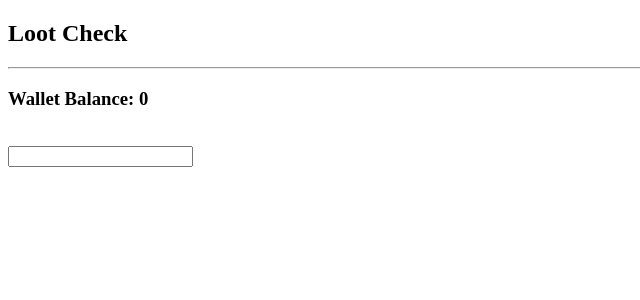
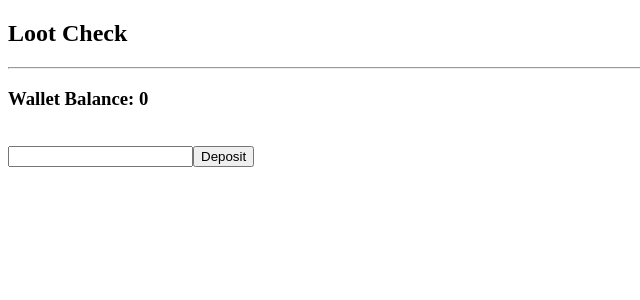
Before and after one commit to AdamMarczyk/react-typescript-loot-check, a React (Create React App) app: page / in a window 1280 px wide. Shown: the top 300 px of the page, without its empty margins (0-640 px from the left). Built offline with nearby package versions, Linux system fonts and the light colour scheme.

Commit message:
add deposit functionality

```diff
--- a/src/components/Wallet.tsx
+++ b/src/components/Wallet.tsx
@@ -1,9 +1,11 @@
 import * as React from 'react';
 import { connect } from 'react-redux';
+import { deposit } from '../actions/balance';
 import { IStoreState } from '../types/index';
 
 export interface IWalletProps {
   balance: number;
+  deposit: (balance: number) => void;
 }
 
 export interface IWalletState {
@@ -15,8 +17,11 @@ export class Wallet extends React.Component<IWalletProps, {}> {
     balance: 0
   };
 
-  public updateBalance = (event: any): void =>
+  public updateBalance = (event: any): void => {
     this.setState({ balance: parseInt(event.target.value, 10) });
+  };
+
+  public deposit = (): void => this.props.deposit(this.state.balance);
 
   public render() {
     return (
@@ -24,6 +29,9 @@ export class Wallet extends React.Component<IWalletProps, {}> {
         <h3 className="balance">Wallet Balance: {this.props.balance}</h3>
         <br />
         <input className="input-wallet" onChange={this.updateBalance} />
+        <button className="btn-deposit" onClick={this.deposit}>
+          Deposit
+        </button>
       </div>
     );
   }
@@ -35,7 +43,13 @@ export const mapStateToProps = ({ balance }: IStoreState) => {
   };
 };
 
+export const mapDispatchToProps = (dispatch: any) => {
+  return {
+    deposit: (balance: number) => dispatch(deposit(balance))
+  };
+};
+
 export default connect(
   mapStateToProps,
-  null
+  mapDispatchToProps
 )(Wallet);
```
Also changed, not shown: 2 other files (tests, documents, lock files or other folders).
